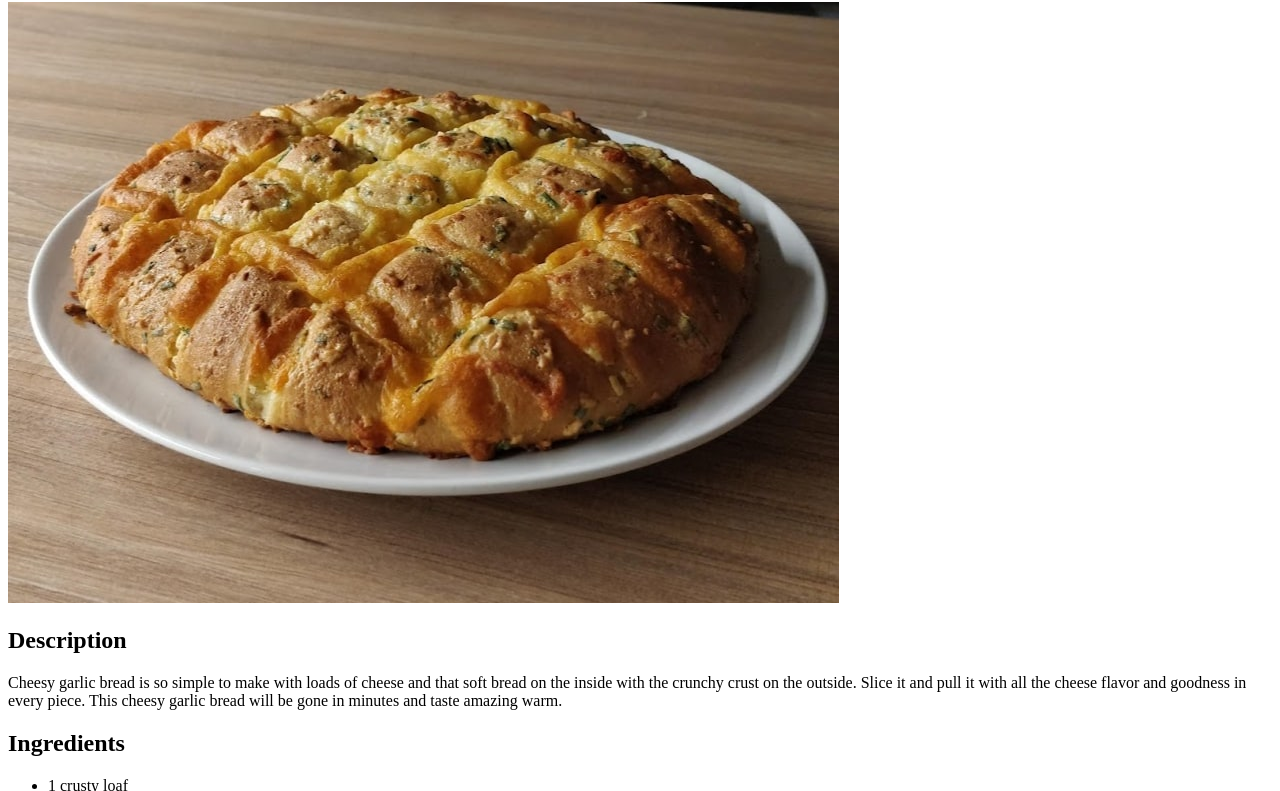
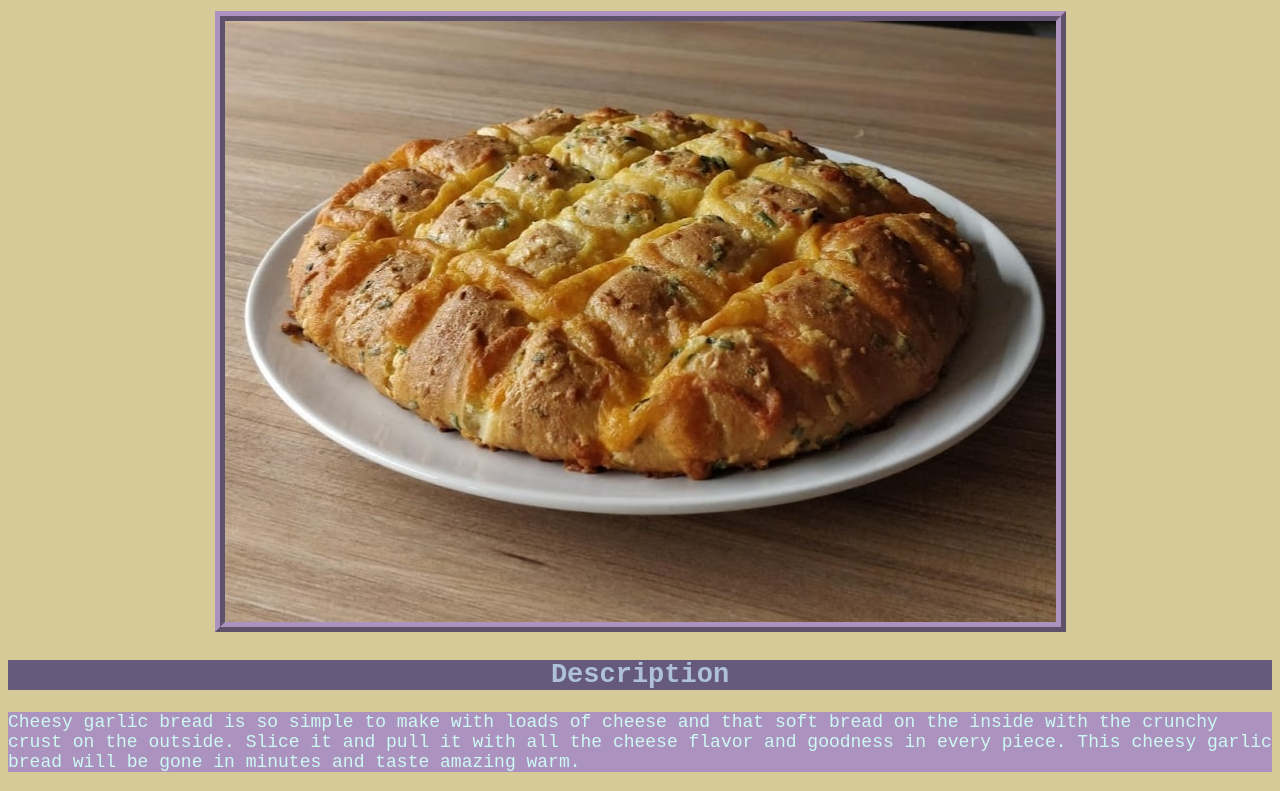
Before and after one commit to McJuliette/odin-recipes, a plain HTML site: page recipes/bread.html in a window 1280 px wide. Shown: the part 78-869 px from the top of the page. Drawn offline with Linux system fonts and the light colour scheme.

Commit message:
Add style.css

```diff
--- a/recipes/bread.html
+++ b/recipes/bread.html
@@ -5,6 +5,7 @@
     <head>
         <meta charset="UTF-8">
         <title>Cheesy Garlic Bread</title>
+        <link rel="stylesheet" href="../style.css">
     </head>
 
     <body>
--- /dev/null
+++ b/style.css
@@ -0,0 +1,24 @@
+body {
+    background-color: #d6ca98;
+    color: #cef9f2;
+    font-size: 18px;
+    font-family: 'Courier New', Courier, monospace;
+    text-align: center;
+}
+
+h1,
+h2 {
+    background-color: #655a7c;
+    color: #afc1d6;
+}
+
+p,
+ol,
+ul {
+    background-color: #ab92bf;
+    text-align: left;
+}
+
+img {
+    border: 10px ridge #ab92bf;
+}
```
Also changed, not shown: index.html (+1 -0 lines), recipes/lentil-dal.html (+1 -0 lines), recipes/tomato-soup.html (+1 -0 lines).
